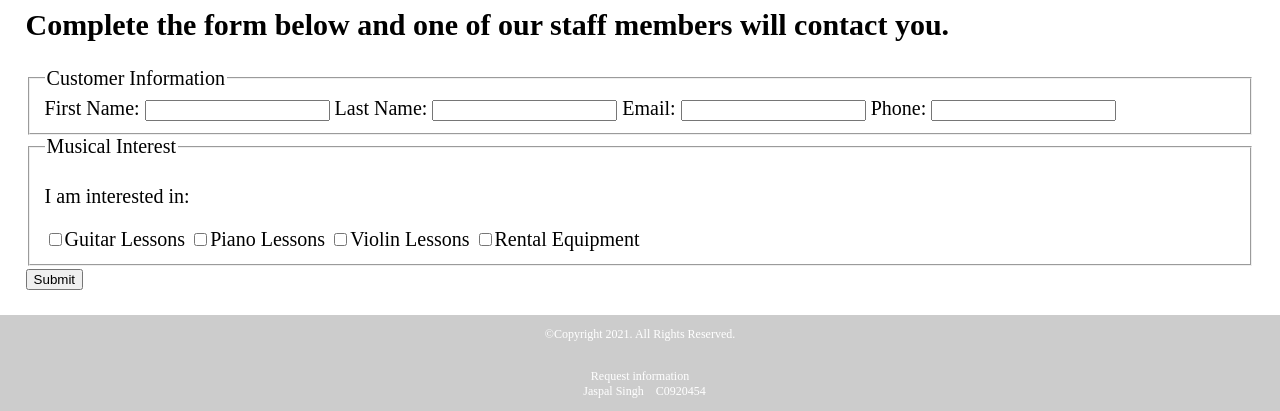
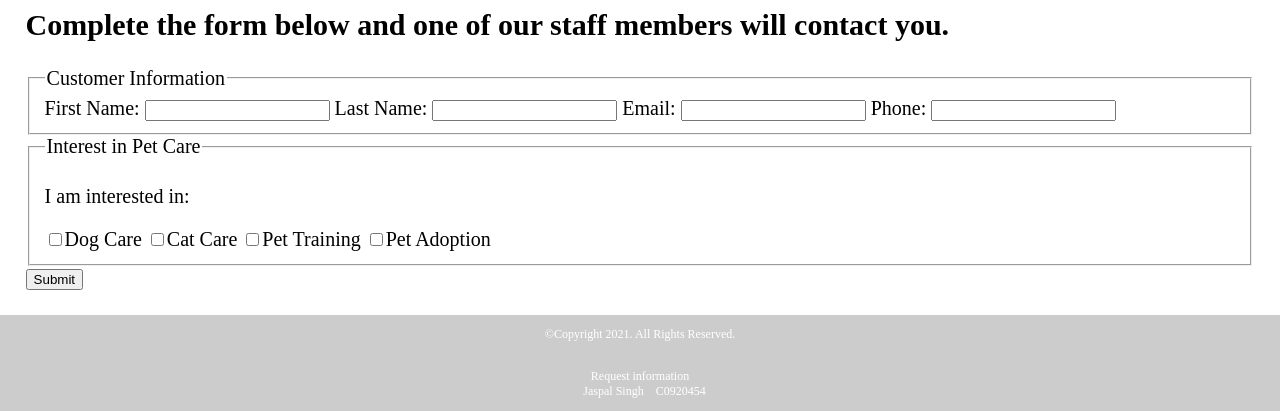
Before and after one commit to LCF2312/lcf2312.github.io, a plain HTML site: page Contact.html in a window 1280 px wide. Shown: the part 922-1333 px from the top of the page. Drawn offline with Linux system fonts and the light colour scheme.

Commit message:
Update Contact.html

```diff
--- a/Contact.html
+++ b/Contact.html
@@ -63,17 +63,17 @@
                     </fieldset>
 
                     <fieldset>
-                        <legend>Musical Interest</legend>
-                        <p>I am interested in:</p>
-                        <label for="guitarles"><input type="checkbox" name="interest" id="guitarles"
-                                value="Guitar Lessons">Guitar Lessons</label>
-                        <label for="piano"><input type="checkbox" name="interest" id="pianoles"
-                                value="Piano Lessons">Piano Lessons</label>
-                        <label for="violin"><input type="checkbox" name="interest" id="violinles"
-                                value="Violin Lessons">Violin Lessons</label>
-                        <label for="rent"><input type="checkbox" name="interest" id="rent"
-                                value="Rental Equipment">Rental Equipment</label>
-                    </fieldset>
+                            <legend>Interest in Pet Care</legend>
+                            <p>I am interested in:</p>
+                            <label for="Dog Care"><input type="checkbox" name="interest" id="Dog Care"
+                                    value="Dog Care">Dog Care</label>
+                            <label for="Cat Care"><input type="checkbox" name="interest" id="Cat Care"
+                                    value="Cat Care">Cat Care</label>
+                            <label for="Pet Training"><input type="checkbox" name="interest" id="Pet Training"
+                                    value="Pet Training">Pet Training</label>
+                            <label for="Pet Adoption"><input type="checkbox" name="interest" id="Pet Adoption"
+                                    value="Pet Adoption">Pet Adoption</label>
+                        </fieldset>
                     <input type="submit" id="submit" value="Submit" class="btn">
 
                 </form>
```
